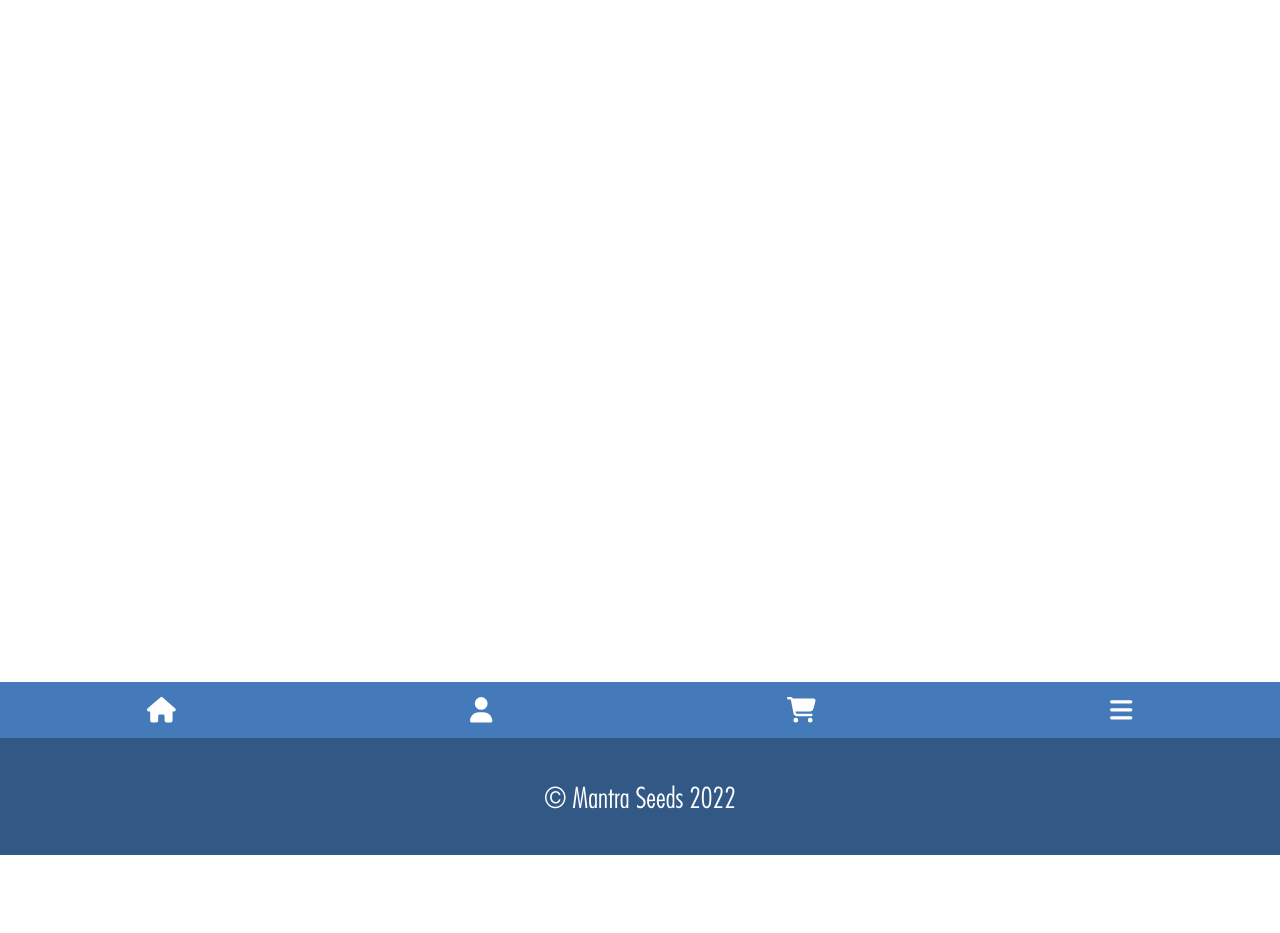
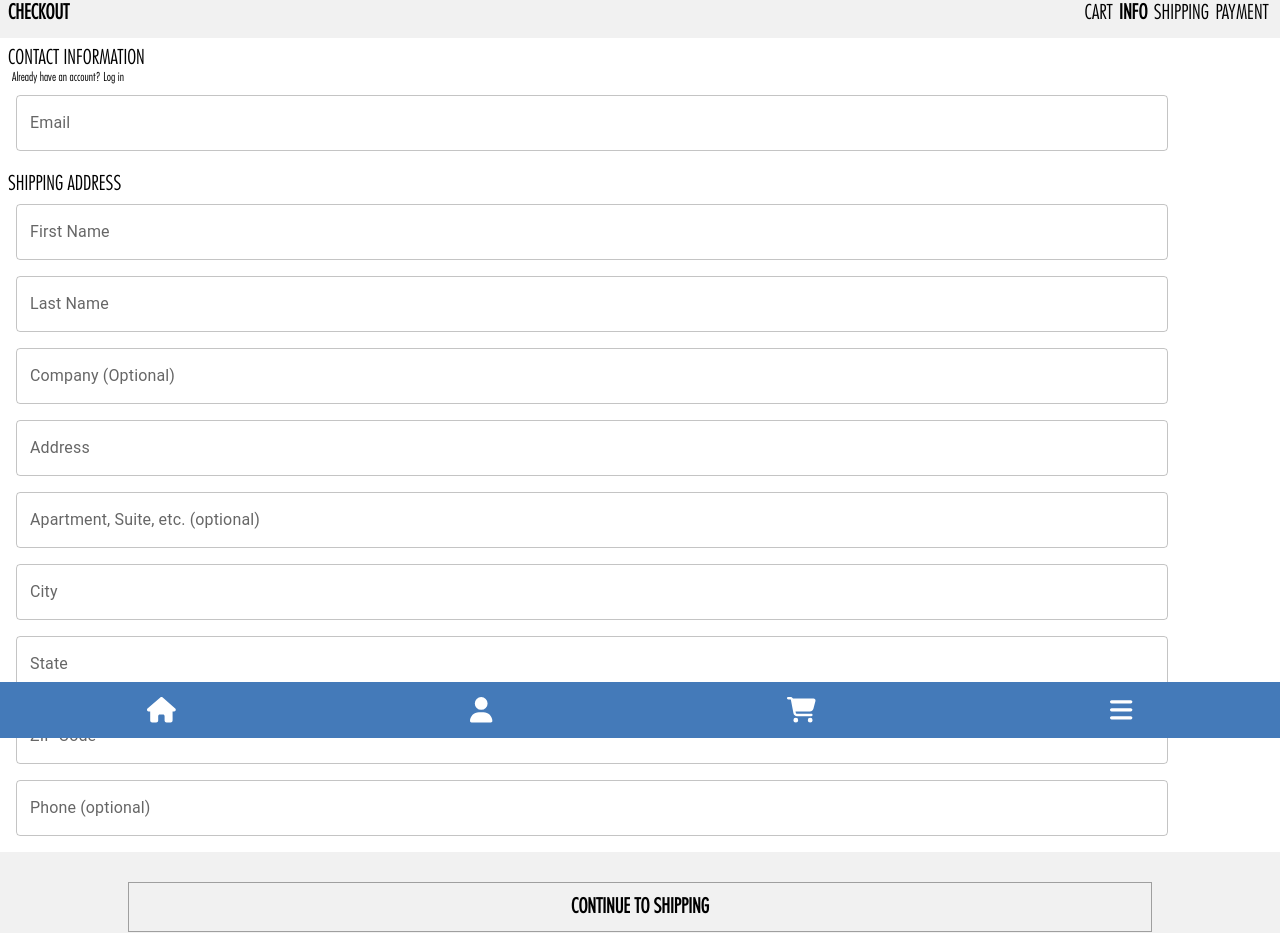
Before and after one commit to EricJamesCrow/mantra-seeds, a React (Create React App) app in the folder frontend/: page /cart/checkout in a window 1280 px wide. Shown: the part 62-995 px from the top of the page. Before the commit the page ends 917 px from the top, so only its background shows below. Built offline with nearby package versions, Linux system fonts and the light colour scheme; no server answers.

Commit message:
building Checkout

```diff
--- a/frontend/src/App.js
+++ b/frontend/src/App.js
@@ -19,9 +19,7 @@ import Admin from "./pages/admin/Admin"
 import Shop from "./pages/shop/Shop"
 import Contact from "./pages/contact/Contact"
 import Cart from "./pages/cart/Cart"
-
-// stripe component
-import StripeContainer from './stripe/StripeContainer'
+import Checkout from "./pages/checkout/Checkout"
 
 function App() {
   const [filter, setFilter] = useState([])
@@ -76,7 +74,7 @@ function App() {
         {user && user.role === 1 ?  <Route path="/admin/products/:id" element={<EditProductModel/>} /> : null}
         <Route path="/shop/products/:id" element={<ScrollToTop><ProductPage/></ScrollToTop>} />
         <Route path="/shop" element={<Shop filter={filter}/>} />
-        <Route path="/cart/checkout" element={<StripeContainer/>} />
+        <Route path="/cart/checkout" element={<ScrollToTop><Checkout/></ScrollToTop>} />
         <Route path="/contact" element={<Contact/>} />
         <Route path="/cart" element={<ScrollToTop><Cart/></ScrollToTop>} />
         <Route path="/profile"
--- a/frontend/src/index.css
+++ b/frontend/src/index.css
@@ -5,6 +5,12 @@ body {
     sans-serif;
   -webkit-font-smoothing: antialiased;
   -moz-osx-font-smoothing: grayscale;
+}
+
+button {
+  -webkit-appearance: none;
+  -moz-appearance: none;
+  appearance: none;
 }
 
 code {
--- /dev/null
+++ b/frontend/src/pages/checkout/Checkout.css
@@ -0,0 +1,205 @@
+.checkout-header-container {
+    display: flex;
+    background: #F1F1F1;
+    font-family: 'Futura';
+    font-style: normal;
+    font-weight: 700;
+    font-size: 20px;
+    align-items: center;
+    height: 50px;
+}
+
+.checkout-header-container div {
+    margin: auto 0.5rem;
+}
+
+.checkout-header-links {
+    display: flex;
+    justify-content: space-between;
+    position: absolute;
+    right: 0;
+}
+
+.checkout-header-links button {
+	border: none;
+	font: inherit;
+    font-weight: 300;
+    color: black;
+    padding: 0;
+    margin: 0.2rem;
+    background: none;
+}
+
+.checkout-header-links button:hover {
+    cursor: pointer;
+    color: #D9D9D9;
+}
+
+.checkout-header-container svg {
+    margin: 0 auto;
+}
+
+.checkout-checkout-container-container {
+    display: flex;
+    flex-direction: column;
+    align-items: center;
+    background: #F1F1F1;
+    font-family: 'Futura';
+    font-style: normal;
+    font-weight: 300;
+    font-size: 16px;
+    color: #00756A;
+}
+
+/* newest css */
+.shipping-details-form {
+    font-family: 'Futura';
+    font-style: normal;
+    font-weight: 300;
+    font-size: 20px;
+}
+
+.shipping-details-form div:first-child div {
+    padding-left: 0.5rem;
+}
+
+.shipping-details-form div:first-child div:first-child {
+    padding-top: 0.5rem;
+}
+
+.shipping-details-form div:first-child div:last-child {
+    padding-bottom: 0.5rem;
+    padding-left: 0.75rem;
+    font-size: 12px;
+    width: 8rem;
+}
+
+.shipping-details-form div:first-child div:last-child:hover {
+    color: #D9D9D9;
+    cursor: pointer;
+}
+
+.shipping-address-label {
+    padding: 1rem 0 0.5rem 0.5rem;
+}
+
+.checkout-checkout-container-container a {
+    width: 80%;
+    height: 50px;
+    background: #F1F1F1;
+    border: 1px solid #9F9F9F;
+    color: black;
+    font-family: 'Futura';
+    font-style: normal;
+    font-weight: 700;
+    font-size: 20px;
+    margin-top: 30px;
+    transition: background-color 250ms;
+    margin-bottom: 3rem;
+    text-decoration: none;
+    display: flex;
+    align-items: center;
+    justify-content: center;
+}
+
+.checkout-checkout-container-container a:hover {
+    cursor: pointer;
+    background: #e0e0e0;
+}
+
+/* added css */
+.selected-checkout-link {
+    font-weight: 700 !important;
+}
+
+.checkout-shipping-container {
+    background: #D9D9D9;
+    margin: 1rem auto;
+    width: 80%;
+}
+
+.checkout-contact-info-links {
+    font-family: 'Futura';
+    font-style: normal;
+    padding: 0.5rem 1rem;
+}
+
+.checkout-contact-info-links > div {
+  margin-bottom: 8px;
+}
+
+.checkout-contact-info-links > div:first-child {
+  text-align: left;
+  font-weight: 700;
+}
+
+.checkout-contact-info-links > div:last-child {
+  display: flex;
+  justify-content: space-between;
+}
+
+.checkout-contact-info-links > div:last-child > div {
+  text-align: left;
+  text-decoration: none;
+}
+
+.checkout-contact-info-links > div:last-child > div:first-child {
+   width: 50%;
+}
+
+.checkout-contact-info-links > div:last-child > div:last-child {
+    padding-top: 1.3rem;
+}
+
+.seperator {
+    border-top: 1px solid black;
+}
+
+.shipping-methods {
+    padding-bottom: 2rem;
+}
+
+.shipping-methods > div:first-child {
+    font-family: 'Futura';
+    font-style: normal;
+    font-weight: 300;
+    font-size: 20px;
+    margin-left: 1rem;
+    margin-bottom: 0.5rem;
+}
+
+.shipping-method {
+    background: #FFFFFF;
+    border: 1px solid #000000;
+    display: flex;
+    justify-content: space-between;
+    width: 90%;
+    margin: 0 auto;
+}
+
+.shipping-method > input:first-child {
+    margin-left: 0.75rem;
+}
+
+.shipping-method > div:nth-child(2) {
+    font-family: 'Futura';
+    font-style: normal;
+    font-weight: 700;
+    font-size: 20px;
+    margin-left: 2rem;
+    padding-top: 1rem;
+    padding-bottom: 2rem;
+}
+
+.shipping-method > div:nth-child(2) > div:last-child {
+    font-weight: 300;
+}
+
+.shipping-method > div:last-child {
+    font-family: 'Futura';
+    font-style: normal;
+    font-weight: 300;
+    font-size: 20px;
+    padding-top: 1rem;
+    padding-right: 1rem;
+}
--- /dev/null
+++ b/frontend/src/pages/checkout/Checkout.js
@@ -0,0 +1,152 @@
+import React, { useEffect, useState } from 'react'
+import { Link } from 'react-router-dom'
+import { useAuthContext } from '../../hooks/useAuthContext';
+import { useCartContext } from '../../hooks/useCartContext'
+import { useNavigate } from 'react-router-dom';
+
+// styles
+import "./Checkout.css"
+
+// material ui
+import TextField from '@mui/material/TextField';
+import { styled } from '@mui/material/styles';
+
+// stripe component
+import StripeContainer from '../../stripe/StripeContainer'
+
+const CssTextField = styled(TextField)({
+    '& label.Mui-focused': {
+      color: '#black',
+    },
+    '& .MuiInput-underline:after': {
+    //   borderBottomColor: 'green',
+    },
+    '& .MuiOutlinedInput-root': {
+      '& fieldset': {
+        // borderColor: 'red',
+      },
+      '&:hover fieldset': {
+        // borderColor: 'yellow',
+      },
+      '&.Mui-focused fieldset': {
+        borderColor: '#black',
+      },
+    },
+  });
+
+
+export default function Checkout() {
+  const { user } = useAuthContext() // JWT token in local storage
+  const { cartItems, dispatch } = useCartContext()
+  const [selectedLink, setSelectedLink] = useState("INFO");
+  const checkoutLinks = ["CART", "INFO", "SHIPPING", "PAYMENT"]
+  const shippingDetails = ["First Name", "Last Name", "Company (Optional)",
+                        "Address", "Apartment, Suite, etc. (optional)",
+                        "City", "State", "ZIP Code", "Phone (optional)"]
+  const shippingMethods = ["USPS Priority", "USPS Next Day Air"]
+  const navigate = useNavigate();
+
+
+    useEffect(() => {
+      const fetchCart = async () => {
+        const response = await fetch('/api/carts/'+user.cart)
+        const json = await response.json()
+
+        if (response.ok) {
+          dispatch({type: 'SET_CART', payload: json.cartItems})
+        }
+      }
+      if(user) {
+        fetchCart()
+      }
+    }, [user])
+
+    useEffect(() => {
+        if(selectedLink === 'CART') {
+            navigate('/cart')
+        }
+        window.scrollTo(0, 0);
+    }, [selectedLink])
+
+  return (
+    <>
+    <div style={{ marginTop: '50px', zIndex: 1 }}>
+    <div className="checkout-header-container">
+    <div>CHECKOUT</div>
+    <div className="checkout-header-links">
+    {checkoutLinks.map(c => (
+        <button
+        className={selectedLink === c ? 'selected-checkout-link' : null}
+        onClick={() => setSelectedLink(c)}
+        >{c}</button>
+    ))}
+    </div>
+    </div>
+    {selectedLink === 'INFO' &&
+    <form className="shipping-details-form">
+    <div>
+        <div>CONTACT INFORMATION</div>
+        <div>Already have an account? Log in</div>
+    </div>
+    <CssTextField id="outlined-email-input"
+               label="Email"
+               variant="outlined"
+               type="email"
+               style = {{width: "90%", paddingBottom: "5px", marginLeft: "1rem", marginTop: "0.2rem"}} />
+    <div className="shipping-address-label">SHIPPING ADDRESS</div>
+    {shippingDetails.map(e => (
+    <CssTextField
+    label={e}
+    variant="outlined"
+    style = {{width: "90%", paddingBottom: "1rem", marginLeft: "1rem"}} />
+    ))}
+    <div className="checkout-checkout-container-container">
+    <Link type="button" onClick={() => setSelectedLink("SHIPPING")}>CONTINUE TO SHIPPING</Link>
+    </div>
+    </form>}
+    {selectedLink === 'SHIPPING' &&
+    <>
+    <div className="checkout-shipping-container">
+        <div className="checkout-contact-info-links">
+        <div>Contact</div>
+        <div>
+            <div>insertemailhere@email.com</div>
+            <div>Change</div>
+        </div>
+        </div>
+        <div className="seperator"></div>
+        <div className="checkout-contact-info-links">
+        <div>Ship To</div>
+        <div>
+            <div>1024 Address, Santa Cruz CA
+95065-9623, United States</div>
+            <div>Change</div>
+        </div>
+        </div>
+    </div>
+    <div className="shipping-methods">
+    <div>SHIPPING METHOD</div>
+    {shippingMethods.map(c => (
+    <div className="shipping-method">
+    <input type="radio" name="shipping-method"/>
+        <div>
+            <div>USPS Priority</div>
+            <div>Estimated delivery Tuesday, Jan 24-Thursday, Feb 23</div>
+        </div>
+        <div>$7.99</div>
+    </div>
+    ))
+    }
+    </div>
+    <div className="checkout-checkout-container-container">
+    <Link type="button" onClick={() => setSelectedLink("PAYMENT")}>CONTINUE TO PAYMENT</Link>
+    </div>
+    </>
+    }
+    {selectedLink === "PAYMENT" &&
+        <StripeContainer/>
+    }
+    </div>
+    </>
+  )
+}
--- a/frontend/src/stripe/StripeContainer.css
+++ b/frontend/src/stripe/StripeContainer.css
@@ -12,7 +12,7 @@
   align-content: center;
   height: 100vh;
   width: 100vw;
-  padding-top: 400px;
+  padding-top: 22rem;
   padding-bottom: 400px;
 }
 
```
